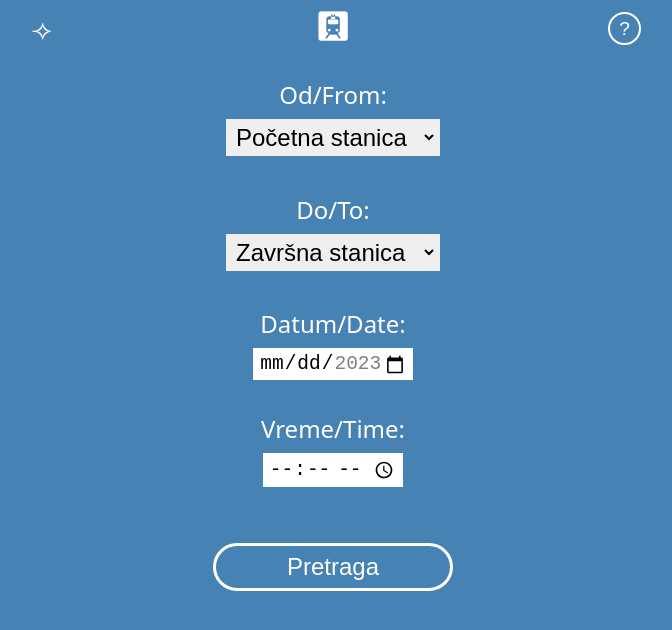
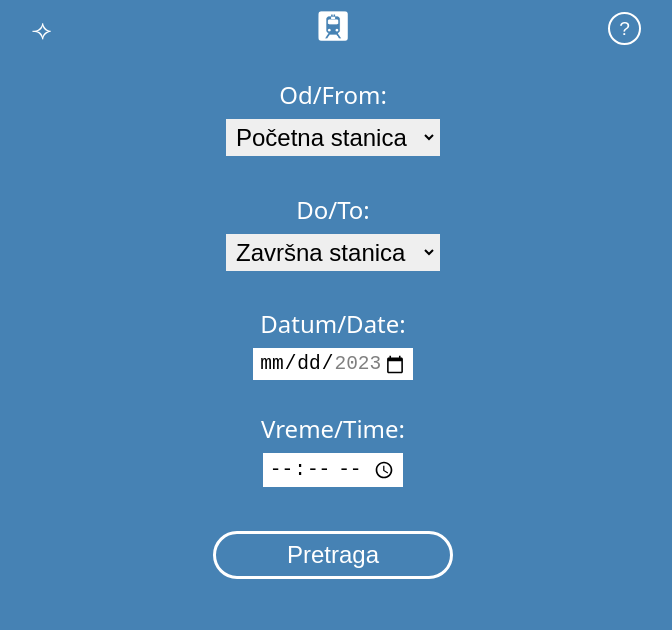
Before and after one commit to Marija-Kov/train-schedule, a React (Vite) app: page / in a window 1280 px wide. Shown: the top 630 px of the page, without its empty margins (307-979 px from the left). Built offline with nearby package versions, Linux system fonts and the light colour scheme.

Commit message:
A few improvements..
- Heading on the departures showing route endpoints;
- Less margin on search button so that no-departures-found message shows better;
- Less transition time;
- Custom selection background.

```diff
--- a/src/scss/_departures.scss
+++ b/src/scss/_departures.scss
@@ -25,9 +25,14 @@ h2 {
     justify-content: center;
     font-size: 1.3em;
     margin-bottom: 0.5em;
+    gap: 1em;
     span {
         flex: 1;
+        display: flex;
+        align-items: center;
+        justify-content: center;
         text-align: center;
+        max-width: 8em;
        &:nth-child(1) {
         &::after {
             position: absolute;
--- a/src/scss/_form.scss
+++ b/src/scss/_form.scss
@@ -20,7 +20,7 @@ form {
     border: solid 3px variables.$primary-2;
     color: variables.$primary-2;
     font-size: 1.5em;
-    margin: 1em;
+    margin: 0.5em;
 }
 
 label {
@@ -40,7 +40,7 @@ select,
 button,
 input {
     cursor: pointer;
-    transition: 0.3s;
+    transition: 0.1s;
 }
 
 select {
--- a/src/scss/_variables.scss
+++ b/src/scss/_variables.scss
@@ -3,3 +3,4 @@
 $primary-1: steelblue;
 $primary-2: white;
 $error-1:  rgb(255, 21, 0);
+$selection: rgb(7, 20, 106);
--- a/src/scss/main.css
+++ b/src/scss/main.css
@@ -53,7 +53,7 @@ form {
   border: solid 3px white;
   color: white;
   font-size: 1.5em;
-  margin: 1em;
+  margin: 0.5em;
 }
 
 label {
@@ -72,7 +72,7 @@ select,
 button,
 input {
   cursor: pointer;
-  transition: 0.3s;
+  transition: 0.1s;
 }
 
 select option {
@@ -108,10 +108,15 @@ h2 {
   justify-content: center;
   font-size: 1.3em;
   margin-bottom: 0.5em;
+  gap: 1em;
 }
 h2 span {
   flex: 1;
+  display: flex;
+  align-items: center;
+  justify-content: center;
   text-align: center;
+  max-width: 8em;
 }
 h2 span:nth-child(1)::after {
   position: absolute;
@@ -194,6 +199,16 @@ h3 span {
   padding: 0;
 }
 
+::-moz-selection {
+  color: white;
+  background-color: rgb(7, 20, 106);
+}
+
+::selection {
+  color: white;
+  background-color: rgb(7, 20, 106);
+}
+
 body {
   font-family: system-ui;
   min-width: 320px;
--- a/src/scss/main.scss
+++ b/src/scss/main.scss
@@ -8,6 +8,11 @@
     box-sizing: border-box;
     margin: 0;
     padding: 0;
+}
+
+::selection {
+    color: variables.$primary-2;
+    background-color: variables.$selection;
 }
 
 body {
```
Also changed, not shown: 1 other file (tests, documents, lock files or other folders).
